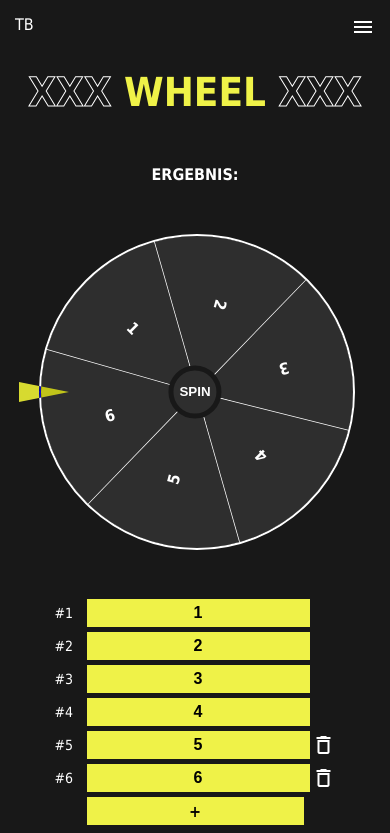
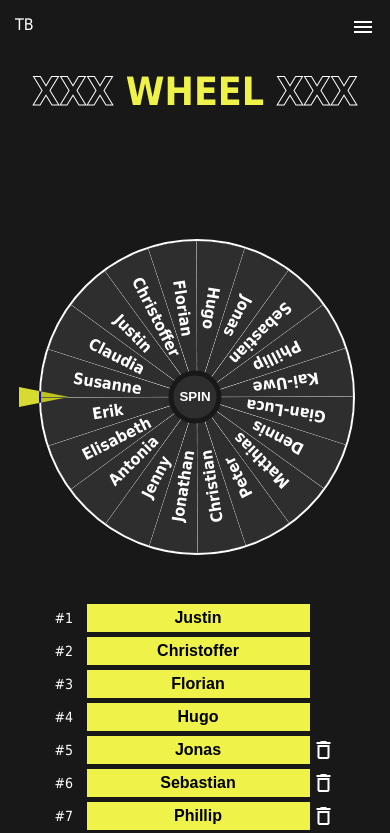
Before and after one commit to hugomuschal/Toolbox, an Angular app in the folder frontend/Toolbox/: page /wheel in a window 390 px wide. Shown: the top 833 px of the page. Built offline with nearby package versions, Linux system fonts and the light colour scheme.

Commit message:
live preview of result + minor responsive changes

```diff
--- a/frontend/Toolbox/src/app/contents/wheel/wheel.component.html
+++ b/frontend/Toolbox/src/app/contents/wheel/wheel.component.html
@@ -1,9 +1,9 @@
 <div class="wheel">
   <div class="wheel__header"><span class="wheel__X">XXX</span> WHEEL <span class="wheel__X">XXX</span></div>
-  <div><strong>ERGEBNIS: {{result}}</strong></div>
+  <div class="wheel__result" [ngStyle]="{'transform': isSpinning ? 'scale(1)' : 'scale(1.5)' }">{{result}}</div>
   <div class="wheelAndInputs">
     <div class="wheel__wheelWrapper">
-      <div class="wheel__wheel" id="wheel" (transitionend)="getResult()">
+      <div class="wheel__wheel" id="wheel" (transitionend)="getResult(); isSpinning = false" (transitionstart)="isSpinning = true; highlightWheelElement()">
         <div class="wheel__element" *ngFor="let element of wheelElements; let last = last">
           <span class="wheel__elementText">{{element}}</span>
           {{last ? buildWheel() : ''}}
--- a/frontend/Toolbox/src/app/contents/wheel/wheel.component.scss
+++ b/frontend/Toolbox/src/app/contents/wheel/wheel.component.scss
@@ -8,7 +8,7 @@
   overflow: hidden;
 
   .wheel__header {
-    font-size: 40px;
+    font-size: min(40px, 10vw);
     color: var(--primaryColor);
     font-weight: bold;
 
@@ -17,6 +17,17 @@
       -webkit-text-stroke-color: var(--fontColor__onSurface);
       color: transparent;
     }
+  }
+
+  .wheel__result{
+    max-width: 100%;
+    overflow: hidden;
+    white-space: nowrap;
+    text-overflow: ellipsis;
+    height: 25px;
+    font-weight: bold;
+    font-size: 20px;
+    transition: all 0.2s ease-in-out;
   }
 
   .wheelAndInputs {
@@ -55,6 +66,7 @@
             margin-left: 18%;
             margin-top: 18%;
             max-width: 80%;
+            white-space: nowrap;
             text-overflow: ellipsis;
             overflow: hidden;
           }
--- a/frontend/Toolbox/src/app/contents/wheel/wheel.component.ts
+++ b/frontend/Toolbox/src/app/contents/wheel/wheel.component.ts
@@ -8,9 +8,11 @@ import {AfterViewInit, Component} from '@angular/core';
 export class WheelComponent implements AfterViewInit {
 
   polygonValues: number[] = [0, 0, 0, 101, 85, 75, 66, 60, 54, 50, 46, 43, 40, 38, 36, 34, 32, 31, 29, 28];   //polygonValues for 4-20 elements in wheel
-  wheelElements: string[] = ["1", "2", "3", "4", "5", "6"]
+  //wheelElements: string[] = ["1", "2", "3", "4", "5", "6", "7", "8", "9", "10", "11", "12", "13", "14", "15", "16", "17", "18", "19", "20"]
+  wheelElements: string[] = ["Justin", "Christoffer", "Florian", "Hugo", "Jonas", "Sebastian", "Phillip", "Kai-Uwe", "Gian-Luca", "Dennis", "Matthias", "Peter", "Christian", "Jonathan", "Jenny", "Antonia", "Elisabeth", "Erik", "Susanne", "Claudia"]
   result: string = "";
   oddSpin: boolean = true;    //to make rotate angle +/-
+  isSpinning: boolean = false
 
   ngAfterViewInit(): void {
     this.buildWheel();
@@ -44,10 +46,24 @@ export class WheelComponent implements AfterViewInit {
     wheel!.style.transform = "rotate(" + value + "deg)";
   }
 
+  async highlightWheelElement(){
+    while (this.isSpinning){
+      await this.wait(10).then(r => {
+        this.getResult();
+      })
+    }
+  }
+
   getResult() {
     let btn = document.getElementById("wheelBtn");
     let elements = document.elementsFromPoint(btn!.getBoundingClientRect().x - 25, btn!.getBoundingClientRect().y + 26);
-    this.result = elements[0].getElementsByClassName("wheel__elementText").item(0)!.innerHTML;
+
+    //check if wheelElement or wheelElementText got detected
+    if (!elements[0].getElementsByClassName("wheel__elementText").item(0)){
+     this.result = elements[0].innerHTML;
+    }else{
+      this.result = elements[0].getElementsByClassName("wheel__elementText").item(0)!.innerHTML;
+    }
   }
 
   changeWheelElement(event: any, i: number) {
```
